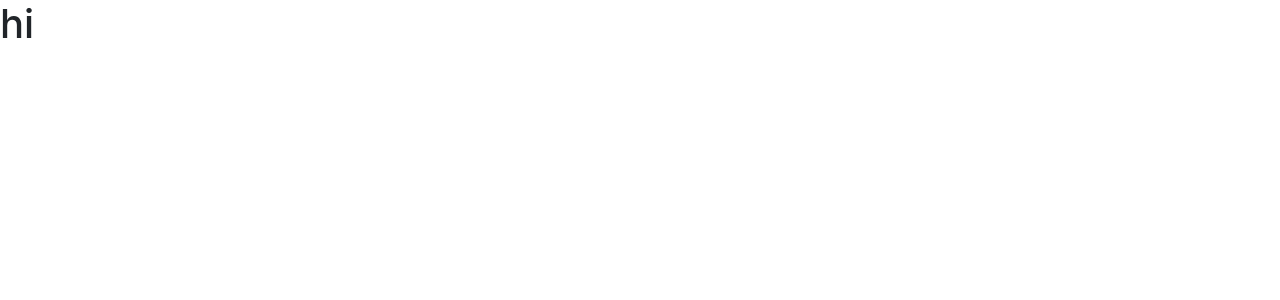
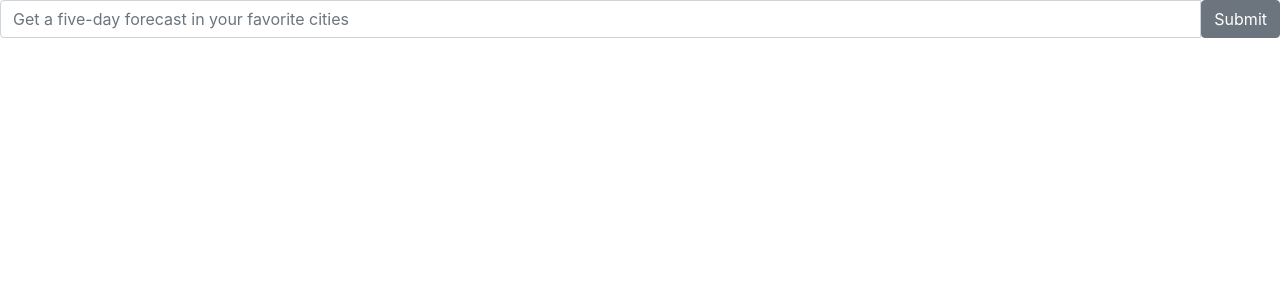
Before and after one commit to ma2jemal/p5-weather-muna-jemal, a React (Create React App) app: page / in a window 1280 px wide. Shown: the top 300 px of the page. Built offline with nearby package versions, Linux system fonts and the light colour scheme.

Commit message:
1. Set Up React Components Done

```diff
--- a/src/components/App.js
+++ b/src/components/App.js
@@ -1,10 +1,11 @@
 import React, {Component} from 'react';
+import SearchBar from '../containers/search_bar';
 
 export default class App extends Component{
 	render(){
 		return (
 			<div>
-			<h1>hi</h1>
+			<SearchBar/>
 			</div>
 
 			)
--- /dev/null
+++ b/src/containers/search_bar.js
@@ -0,0 +1,40 @@
+import React, {Component} from 'react';
+
+export default class SearchBar extends Component{
+	constructor(props){
+		super (props);
+
+		this.state = { term: ''}
+		//I want to understand more why we have to use this
+		this.onInputChange = this.onInputChange.bind(this);
+	}
+	//it says if we don't want to use this on the constructor we can
+	//just create the function using onInputChange = (event) => which isn't preferred
+	onInputChange(event){
+		console.log(event.target.value);
+		this.setState({term: event.target.value });
+	}
+
+	onFormSubmit( event ){
+		event.preventDefault();
+	}
+
+	render(){
+		return(
+			<form onSubmit = { this.onFormSubmit } className = "input-group">
+				<input
+				placeholder = "Get a five-day forecast in your favorite cities"
+				className = "form-control"
+				//The following attribute is to make SearchBar a "controlled" component
+				value = { this.state.term }
+				onChange = { this.onInputChange}
+				/>
+				<span className = "input-group-btn">
+					<button type = "submit" className = "btn btn-secondary">
+						Submit
+					</button>
+				</span>
+			</form>
+			)
+	}
+}
--- /dev/null
+++ b/src/index.css
@@ -0,0 +1,13 @@
+body {
+  margin: 0;
+  font-family: -apple-system, BlinkMacSystemFont, "Segoe UI", "Roboto", "Oxygen",
+    "Ubuntu", "Cantarell", "Fira Sans", "Droid Sans", "Helvetica Neue",
+    sans-serif;
+  -webkit-font-smoothing: antialiased;
+  -moz-osx-font-smoothing: grayscale;
+}
+
+code {
+  font-family: source-code-pro, Menlo, Monaco, Consolas, "Courier New",
+    monospace;
+}
```
